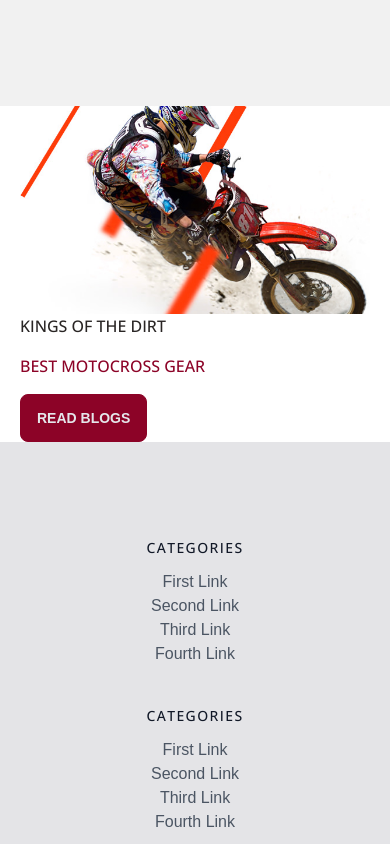
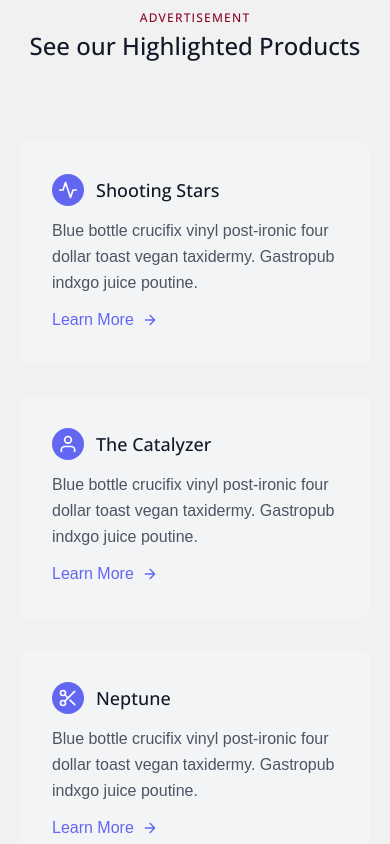
Before and after one commit to sji-allgorhythm/motor, a React (Create React App) app in the folder motor/: page / in a window 390 px wide. Shown: the part 1100-1944 px from the top of the page. Built offline with nearby package versions, Linux system fonts and the light colour scheme; no server answers.

Commit message:
advertise added

```diff
--- a/motor/src/components/common/Sidebar.js
+++ b/motor/src/components/common/Sidebar.js
@@ -91,10 +91,10 @@ export const Sidebar = () => {
                 </Link>
               </li>
               <li>
-                <a href="#" className="flex items-center p-2 text-base font-normal text-gray-900 rounded-lg dark:text-white hover:bg-gray-100 dark:hover:bg-gray-700">
+                <Link to="/dashbord/all/products" className="flex items-center p-2 text-base font-normal text-gray-900 rounded-lg dark:text-white hover:bg-gray-100 dark:hover:bg-gray-700">
                   <svg aria-hidden="true" className="flex-shrink-0 w-6 h-6 text-gray-500 transition duration-75 dark:text-gray-400 group-hover:text-gray-900 dark:group-hover:text-white" fill="currentColor" viewBox="0 0 20 20" xmlns="http://www.w3.org/2000/svg"><path fillRule="evenodd" d="M10 2a4 4 0 00-4 4v1H5a1 1 0 00-.994.89l-1 9A1 1 0 004 18h12a1 1 0 00.994-1.11l-1-9A1 1 0 0015 7h-1V6a4 4 0 00-4-4zm2 5V6a2 2 0 10-4 0v1h4zm-6 3a1 1 0 112 0 1 1 0 01-2 0zm7-1a1 1 0 100 2 1 1 0 000-2z" clipRule="evenodd"></path></svg>
                   <span className="flex-1 ml-3 whitespace-nowrap">All Products</span>
-                </a>
+                </Link>
               </li>
             </>
           }
--- a/motor/src/dashbord/MyProducts.js
+++ b/motor/src/dashbord/MyProducts.js
@@ -1,4 +1,6 @@
 import React, { useContext, useEffect, useState } from 'react'
+import toast from 'react-hot-toast';
+import { FaRegTrashAlt } from 'react-icons/fa';
 import { AuthContext } from '../contexts/AuthProvider';
 
 export const MyProducts = () => {
@@ -22,6 +24,42 @@ export const MyProducts = () => {
 
   console.log(products)
 
+  // Action Delete
+  const handleDelete = id => {
+
+    // sending the data to server
+    fetch(`${process.env.REACT_APP_url}/api/product/${id}`, {
+      method: 'Delete',
+      headers: {
+        'Content-Type': 'application/json'
+      },
+
+    })
+      .then((res) => res.json())
+      .then((data) => {
+        console.log("delete", data)
+        if (data.acknowledged) {
+          toast.success('Product Deleted')
+        }
+        setRefresh(!refresh)
+      })
+  }
+
+  const handleAdv = id => {
+
+    // sending the data to server
+    fetch(`${process.env.REACT_APP_url}/api/update/product/${id}`, {
+      method: 'Post',
+    })
+      .then((res) => res.json())
+      .then((data) => {
+        console.log("adv", data)
+        if (data.acknowledged) {
+          toast.success('Product Added')
+        }
+      })
+  }
+
   return (
     <section className="text-gray-600 body-font relative">
       <div className="container px-5 py-24 mx-auto">
@@ -35,6 +73,7 @@ export const MyProducts = () => {
                 <th>Product Name</th>
                 <th>Original Price</th>
                 <th>Resell Price</th>
+                <th>Action</th>
               </tr>
             </thead>
             <tbody>
@@ -53,6 +92,10 @@ export const MyProducts = () => {
                     <td>{product?.product_name}</td>
                     <td>{product?.original_price}</td>
                     <td>{product?.resell_price}</td>
+                    <td>
+                      <button onClick={() => handleDelete(product?._id)} className='flex items-center py-2 text-primary'><FaRegTrashAlt /> Delete</button>
+                      <button onClick={() => handleAdv(product?._id)} className='flex items-center py-2 text-accent'><FaRegTrashAlt /> Advertisement</button>
+                    </td>
 
                   </tr>
                 )
--- /dev/null
+++ b/motor/src/pages/AdvPage.js
@@ -0,0 +1,79 @@
+import React from 'react'
+
+export const AdvPage = () => {
+    return (
+        <section class="text-gray-600 body-font">
+            <div class="container px-5 py-24 mx-auto">
+                <div class="flex flex-col text-center w-full mb-20">
+                    <h2 class="text-xs text-primary tracking-widest font-medium title-font mb-1">ADVERTISEMENT</h2>
+                    <h1 class="sm:text-3xl text-2xl font-medium title-font text-gray-900">See our Highlighted Products</h1>
+                </div>
+                <div class="flex flex-wrap -m-4">
+                    <div class="p-4 md:w-1/3">
+                        <div class="flex rounded-lg h-full bg-gray-100 p-8 flex-col">
+                            <div class="flex items-center mb-3">
+                                <div class="w-8 h-8 mr-3 inline-flex items-center justify-center rounded-full bg-indigo-500 text-white flex-shrink-0">
+                                    <svg fill="none" stroke="currentColor" stroke-linecap="round" stroke-linejoin="round" stroke-width="2" class="w-5 h-5" viewBox="0 0 24 24">
+                                        <path d="M22 12h-4l-3 9L9 3l-3 9H2"></path>
+                                    </svg>
+                                </div>
+                                <h2 class="text-gray-900 text-lg title-font font-medium">Shooting Stars</h2>
+                            </div>
+                            <div class="flex-grow">
+                                <p class="leading-relaxed text-base">Blue bottle crucifix vinyl post-ironic four dollar toast vegan taxidermy. Gastropub indxgo juice poutine.</p>
+                                <a class="mt-3 text-indigo-500 inline-flex items-center">Learn More
+                                    <svg fill="none" stroke="currentColor" stroke-linecap="round" stroke-linejoin="round" stroke-width="2" class="w-4 h-4 ml-2" viewBox="0 0 24 24">
+                                        <path d="M5 12h14M12 5l7 7-7 7"></path>
+                                    </svg>
+                                </a>
+                            </div>
+                        </div>
+                    </div>
+                    <div class="p-4 md:w-1/3">
+                        <div class="flex rounded-lg h-full bg-gray-100 p-8 flex-col">
+                            <div class="flex items-center mb-3">
+                                <div class="w-8 h-8 mr-3 inline-flex items-center justify-center rounded-full bg-indigo-500 text-white flex-shrink-0">
+                                    <svg fill="none" stroke="currentColor" stroke-linecap="round" stroke-linejoin="round" stroke-width="2" class="w-5 h-5" viewBox="0 0 24 24">
+                                        <path d="M20 21v-2a4 4 0 00-4-4H8a4 4 0 00-4 4v2"></path>
+                                        <circle cx="12" cy="7" r="4"></circle>
+                                    </svg>
+                                </div>
+                                <h2 class="text-gray-900 text-lg title-font font-medium">The Catalyzer</h2>
+                            </div>
+                            <div class="flex-grow">
+                                <p class="leading-relaxed text-base">Blue bottle crucifix vinyl post-ironic four dollar toast vegan taxidermy. Gastropub indxgo juice poutine.</p>
+                                <a class="mt-3 text-indigo-500 inline-flex items-center">Learn More
+                                    <svg fill="none" stroke="currentColor" stroke-linecap="round" stroke-linejoin="round" stroke-width="2" class="w-4 h-4 ml-2" viewBox="0 0 24 24">
+                                        <path d="M5 12h14M12 5l7 7-7 7"></path>
+                                    </svg>
+                                </a>
+                            </div>
+                        </div>
+                    </div>
+                    <div class="p-4 md:w-1/3">
+                        <div class="flex rounded-lg h-full bg-gray-100 p-8 flex-col">
+                            <div class="flex items-center mb-3">
+                                <div class="w-8 h-8 mr-3 inline-flex items-center justify-center rounded-full bg-indigo-500 text-white flex-shrink-0">
+                                    <svg fill="none" stroke="currentColor" stroke-linecap="round" stroke-linejoin="round" stroke-width="2" class="w-5 h-5" viewBox="0 0 24 24">
+                                        <circle cx="6" cy="6" r="3"></circle>
+                                        <circle cx="6" cy="18" r="3"></circle>
+                                        <path d="M20 4L8.12 15.88M14.47 14.48L20 20M8.12 8.12L12 12"></path>
+                                    </svg>
+                                </div>
+                                <h2 class="text-gray-900 text-lg title-font font-medium">Neptune</h2>
+                            </div>
+                            <div class="flex-grow">
+                                <p class="leading-relaxed text-base">Blue bottle crucifix vinyl post-ironic four dollar toast vegan taxidermy. Gastropub indxgo juice poutine.</p>
+                                <a class="mt-3 text-indigo-500 inline-flex items-center">Learn More
+                                    <svg fill="none" stroke="currentColor" stroke-linecap="round" stroke-linejoin="round" stroke-width="2" class="w-4 h-4 ml-2" viewBox="0 0 24 24">
+                                        <path d="M5 12h14M12 5l7 7-7 7"></path>
+                                    </svg>
+                                </a>
+                            </div>
+                        </div>
+                    </div>
+                </div>
+            </div>
+        </section>
+    )
+}
--- a/motor/src/pages/HomePage.js
+++ b/motor/src/pages/HomePage.js
@@ -2,11 +2,13 @@ import React from 'react'
 import { Dart } from '../components/Dart'
 import Hero from '../components/Hero'
 import { HomeCategory } from '../components/HomeCategory'
+import { AdvPage } from './AdvPage'
 
 export const HomePage = () => {
     return (
         <>
             <Hero />
+            <AdvPage />
             <HomeCategory />
             <Dart />
 
--- a/motor/src/routes/Routes.js
+++ b/motor/src/routes/Routes.js
@@ -67,7 +67,7 @@ export const routes = createBrowserRouter([
                 element: <PrivateRoute><MyProducts /></PrivateRoute>,
             },
             {
-                path: "/dashbord/all-products",
+                path: "/dashbord/all/products",
                 element: <PrivateRoute><AllProducts /></PrivateRoute>,
             },
             {
```
Lines whose indentation alone changed are shown as unchanged.
